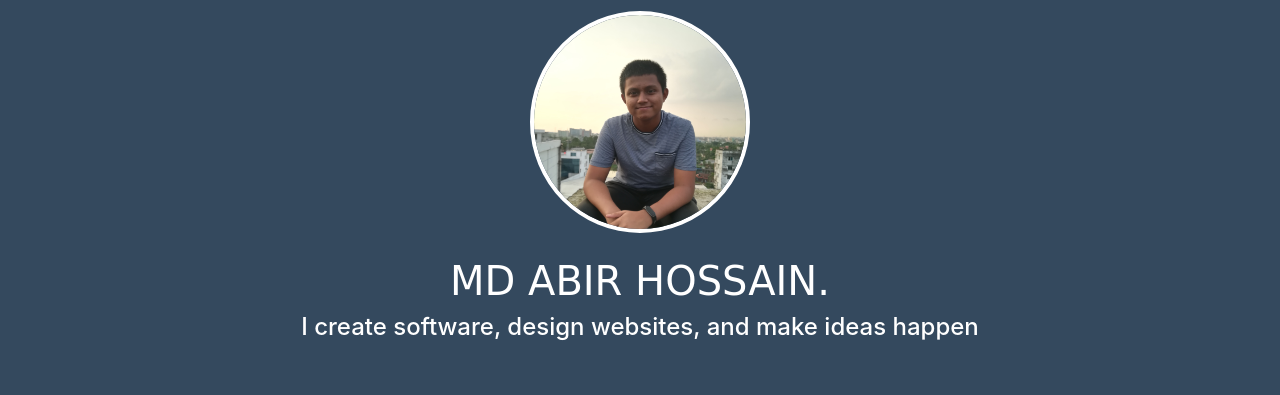
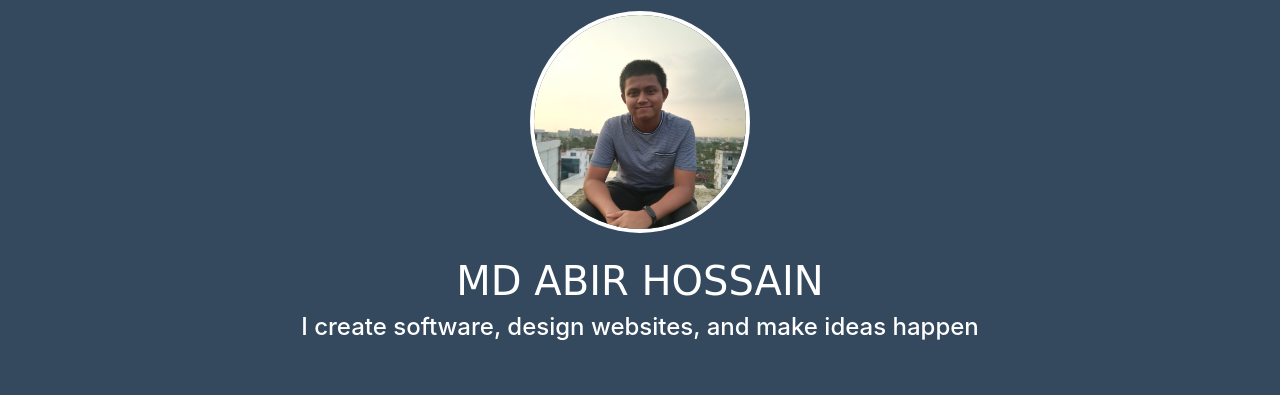
Before and after one commit to Abir-ux/abir-ux, a plain HTML site: page index.html in a window 1280 px wide. Shown: the part 108-503 px from the top of the page. Drawn offline with nearby package versions, Linux system fonts and the light colour scheme; a web font is replaced by a local one.

Commit message:
Update index.html

```diff
--- a/index.html
+++ b/index.html
@@ -15,7 +15,7 @@
     <link href="https://fonts.googleapis.com/css2?family=Piedra&display=swap" rel="stylesheet">
     <title>MD ABIR HOSSAIN || FRONT END DEVELOPER</title>
 
-
+    <meta name="google-site-verification" content="TNIZeFvjkUsoXMTGYOQBLiF5vdUlH-MW9yB0KBCjKAM" />
     <script data-ad-client="ca-pub-1187619149203328" async src="https://pagead2.googlesyndication.com/pagead/js/adsbygoogle.js"></script>
 </head>
 
@@ -101,7 +101,7 @@
 
         <br>
 
-        <h1 class="my-name">MD ABIR HOSSAIN.</h1>
+        <h1 class="my-name">MD ABIR HOSSAIN</h1>
 
         <h4 class="profession">I create software, design websites, and make ideas happen</h4>
 
```
